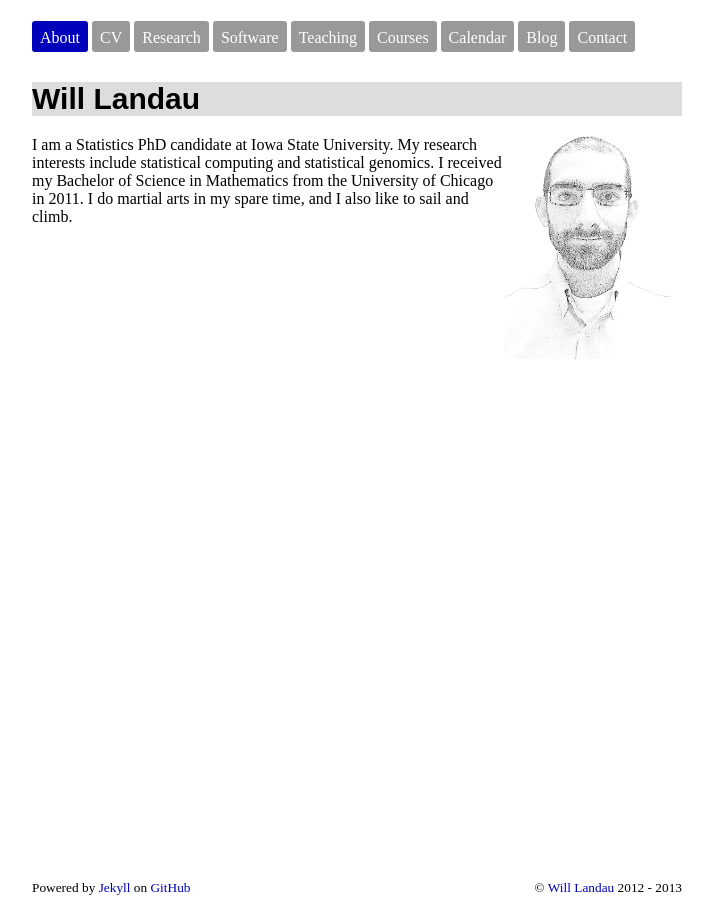
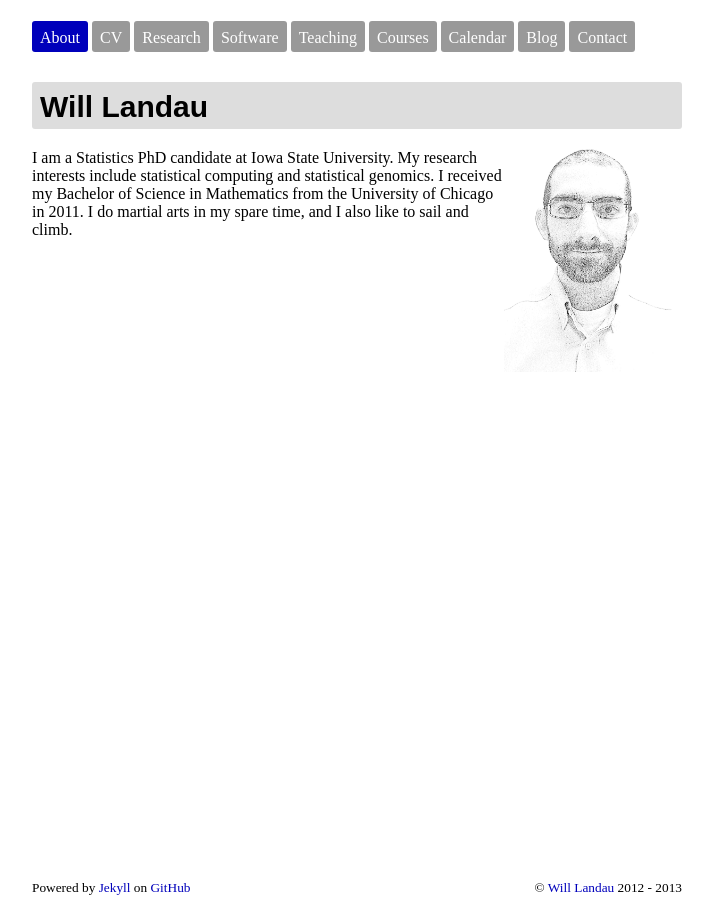
Before and after one commit to wlandau/wlandau.github.io, a Jekyll site: the page built from index.html, in a window 1280 px wide. Shown: the whole page, without its empty margins (303-1016 px from the left). Built offline with Jekyll 4.4.1, drawn with Linux system fonts in a browser that asks for light colours; nearby versions of some CDN libraries.

Commit message:
playing with headings

```diff
--- a/css/wml-custom.css
+++ b/css/wml-custom.css
@@ -15,8 +15,9 @@ h1, h2, h3, h4{
 
 h1{
   font-size: 30px;
- /* border-bottom: 1px solid #DDDDDD; */
-   background: #DDDDDD;
+  border-radius: 3px;
+  padding: 8px 8px 5px 8px;
+  background: #DDDDDD;
 }
 
 h2{
```
